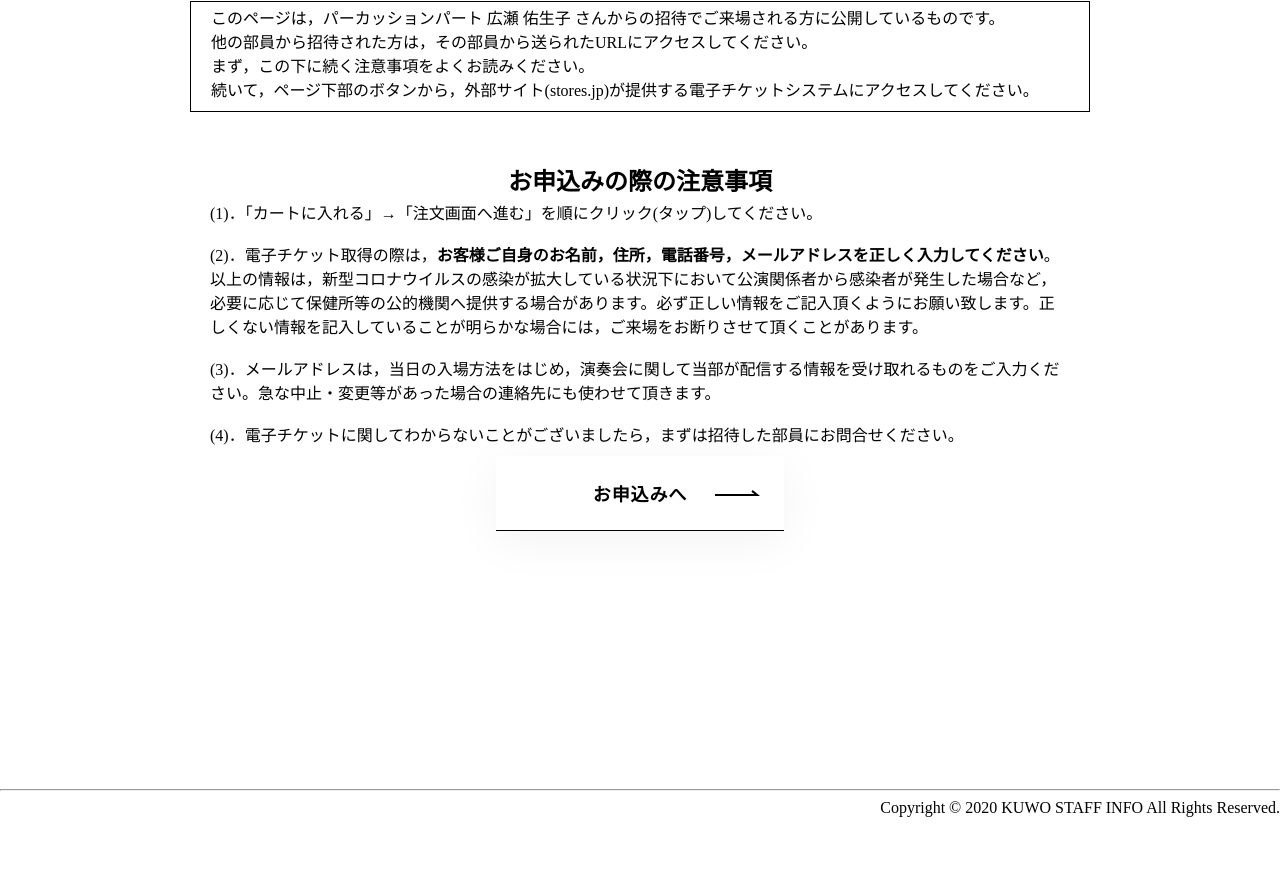
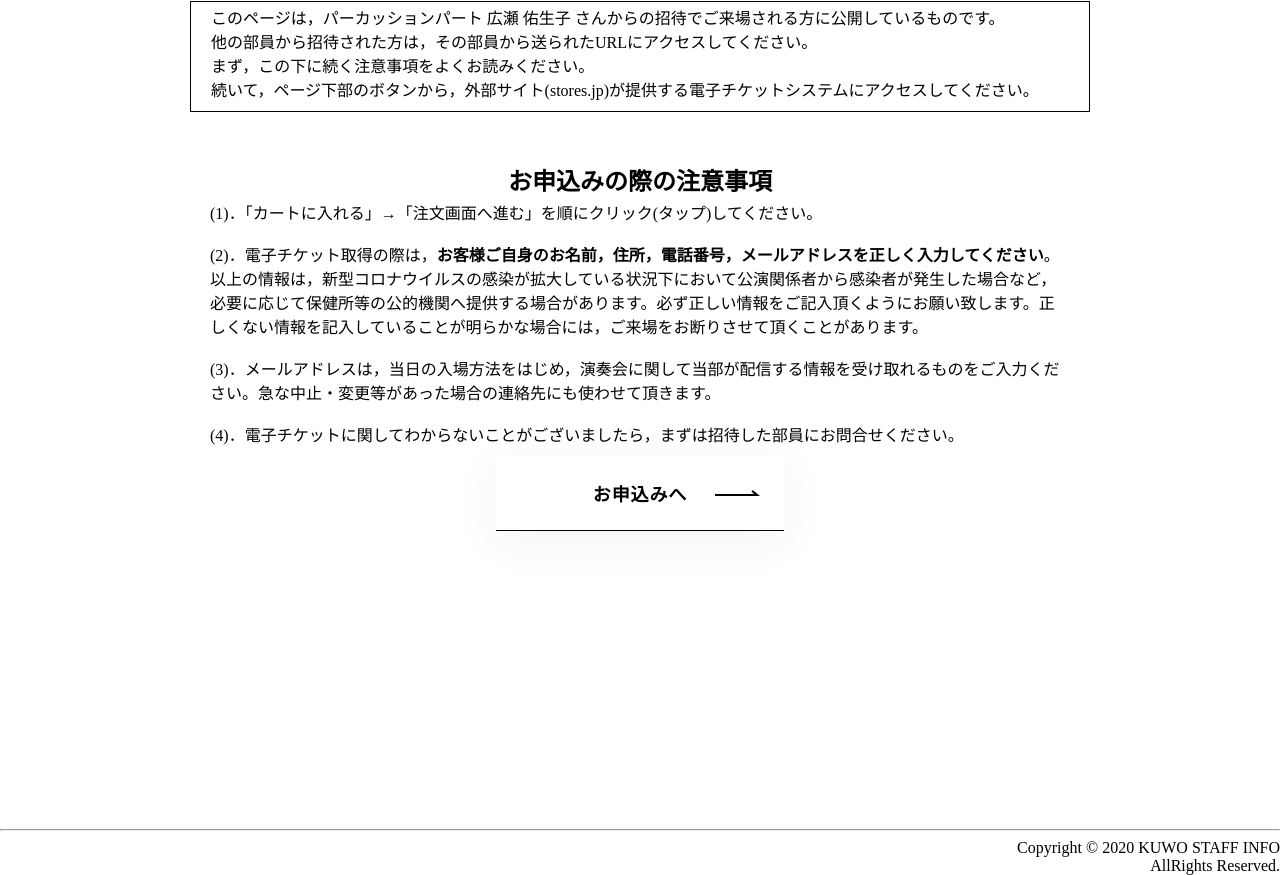
Before and after one commit to kuwo-info/glee, a plain HTML site: page hirose/1pwt6drs.html in a window 1280 px wide. Shown: the part 141-1016 px from the top of the page. Before the commit the page ends 958 px from the top, so only its background shows below. Drawn offline with Linux system fonts and the light colour scheme.

Commit message:
1st check modify

```diff
--- a/hirose/1pwt6drs.html
+++ b/hirose/1pwt6drs.html
@@ -37,7 +37,7 @@
         </main>
     <footer>
         <hr>
-        Copyright © 2020 KUWO STAFF INFO All Rights Reserved.
+        Copyright © 2020 KUWO STAFF INFO<br>AllRights Reserved.
     </footer>
 </body>
 </html>
--- a/style.css
+++ b/style.css
@@ -114,4 +114,5 @@ body {
 
   footer{
     text-align: end;
+    margin-top: 6vh;
   }
```
Also changed, not shown: honda/dumwq4bu.html (+2 -2 lines).
